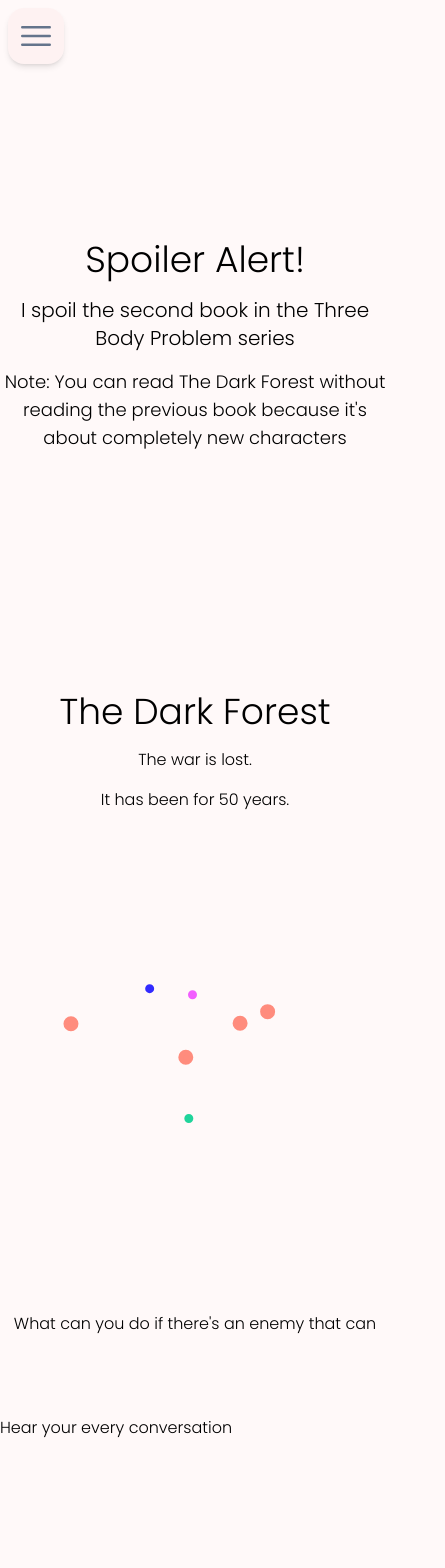
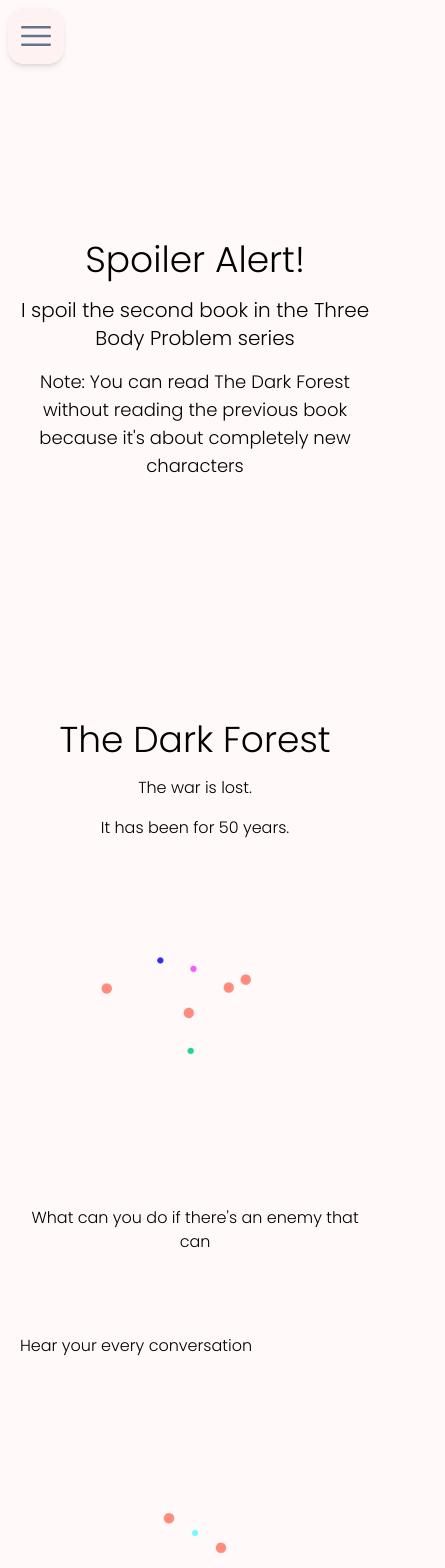
Before and after one commit to chongcurtis/chongcurtis.github.io, a Next.js app: page /books/the-dark-forest in a window 390 px wide. Shown: the top 1568 px of the page, 445 px wide, since content can reach past the window. Built offline with nearby package versions, Linux system fonts and the light colour scheme.

Commit message:
fixed the dark forest mobile

```diff
--- a/src/pages/books/the-alchemy-of-air/AlchemyOfAirTitle.tsx
+++ b/src/pages/books/the-alchemy-of-air/AlchemyOfAirTitle.tsx
@@ -34,7 +34,7 @@ export default function AlchemyOfAirTitle() {
     }, [titleRef]);
     return (
         <div className="align-center flex h-[500px] w-[500px] flex-col justify-center">
-            <p className="text-center text-6xl">
+            <p className="text-center text-6xl font-thin">
                 <span className="fade-in-on-scroll">The</span>{" "}
                 <span className="fade-in-on-scroll">Alchemy</span>{" "}
                 <span className="fade-in-on-scroll">of</span>
--- a/src/pages/books/the-dark-forest.tsx
+++ b/src/pages/books/the-dark-forest.tsx
@@ -10,19 +10,21 @@ export default function TheDarkForest() {
 
     return (
         <>
+            <div className="px-5 text-center">
                 <p className="fade-in-on-scroll relative mt-60 text-4xl">Spoiler Alert!</p>
                 <p className="fade-in-on-scroll relative mt-4 text-center text-xl">
                     I spoil the second book in the Three Body Problem series
                 </p>
                 <p className="text-md fade-in-on-scroll relative mt-4 text-center text-lg">
-                Note: You can read The Dark Forest without reading the previous book because it's
-                about completely new characters
+                    Note: You can read The Dark Forest without reading the previous book because
+                    it's about completely new characters
                     {/*first But if you'll learn why it's the best sci fi book of all time.
                 {/*further, if plan on reading the Three Body Problem series, you should probably stop*/}
                     {/*because I spoil the second book. You can read the second book without reading the*/}
                     {/*first because no characters carry over from the first book. And if you want a sneak*/}
                     {/*peak? Well, scroll down and you'll learn why it's the best sci fi book of all time.*/}
                 </p>
+            </div>
             <div className="relative mt-60"></div>
             {/*<div className="top-100 absolute text-4xl">*/}
             <div className="text-4xl">
@@ -30,17 +32,19 @@ export default function TheDarkForest() {
             </div>
             <p className="fade-in-on-scroll mt-4">The war is lost.</p>
             <p className="fade-in-on-scroll mt-4">It has been for 50 years.</p>
-            <div className="h-[500px] w-[500px]">
+            <div className="h-[350px] w-[350px] md:h-[500px] md:w-[500px]">
                 <NBodySimulationCanvas
                     bodies={ManyBodySystem}
                     canvasWidth={500}
                     canvasHeight={500}
                 />
             </div>
-            <p className="fade-in-on-scrollmt-4">What can you do if there's an enemy that can</p>
-            <p className="fade-in-on-scroll mt-20 w-full">Hear your every conversation</p>
+            <p className="fade-in-on-scroll mt-4 px-5 text-center">
+                What can you do if there's an enemy that can
+            </p>
+            <p className="fade-in-on-scroll mt-20 w-full px-5 ">Hear your every conversation</p>
 
-            <div className="h-[500px] w-[500px]">
+            <div className="h-[350px] w-[350px] md:h-[500px] md:w-[500px]">
                 <NBodySimulationCanvas
                     bodies={BinaryStarSystem}
                     canvasWidth={500}
```
Lines whose indentation alone changed are shown as unchanged.
